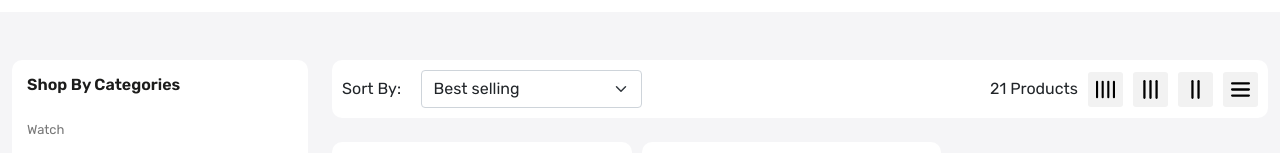
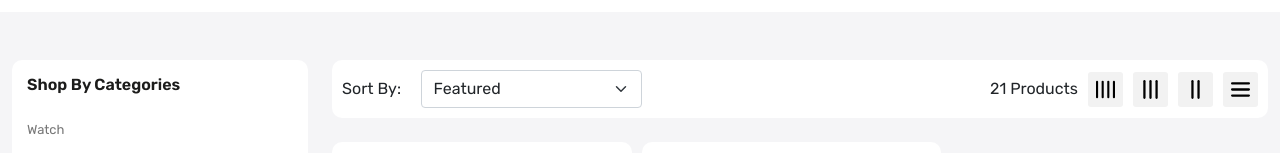
Before and after one commit to petricdaniel/pmarket, a React (Create React App) app: page /store in a window 1280 px wide. Shown: the part 282-435 px from the top of the page. Built offline with nearby package versions, Linux system fonts and the light colour scheme.

Commit message:
update sort

```diff
--- a/src/pages/OurStore.js
+++ b/src/pages/OurStore.js
@@ -192,9 +192,7 @@ const OurStore = () => {
                     id="sort"
                   >
                     <option value="manual">Featured</option>
-                    <option value="best-selling" selected="selected">
-                      Best selling
-                    </option>
+                    <option value="best-selling">Best selling</option>
                     <option value="title-ascending">Alphabetically, A-Z</option>
                     <option value="title-descending">
                       Alphabetically, Z-A
```
